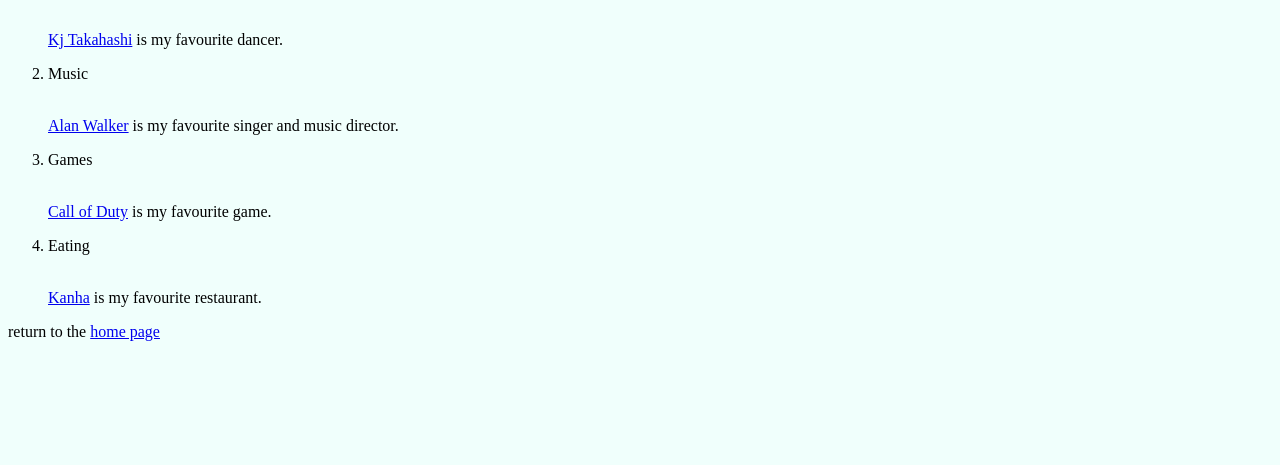
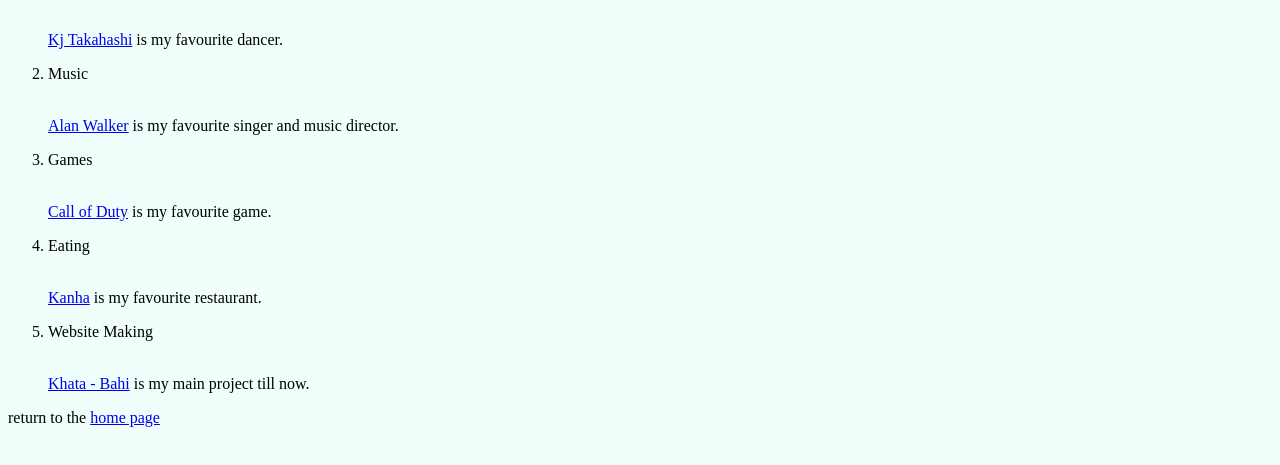
Before and after one commit to GUPTASHUBH057/CV, a plain HTML site: page hobbies.html in a window 1280 px wide. Shown: the part 101-566 px from the top of the page. Drawn offline with Linux system fonts and the light colour scheme.

Commit message:
Update hobbies.html

```diff
--- a/hobbies.html
+++ b/hobbies.html
@@ -26,6 +26,10 @@
     <p>
       <a href="https://kanha.co/">Kanha</a> is my favourite restaurant.
     </p>
+    <li>Website Making</li><br>
+    <p>
+      <a href="https://khatabahi.tech/">Khata - Bahi</a> is my main project till now.
+    </p>
   </ol>
   <p>return to the <a href="index.html">home page</a></p>
 
```
